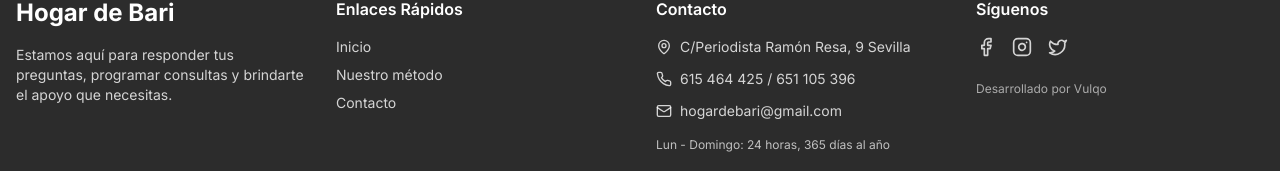
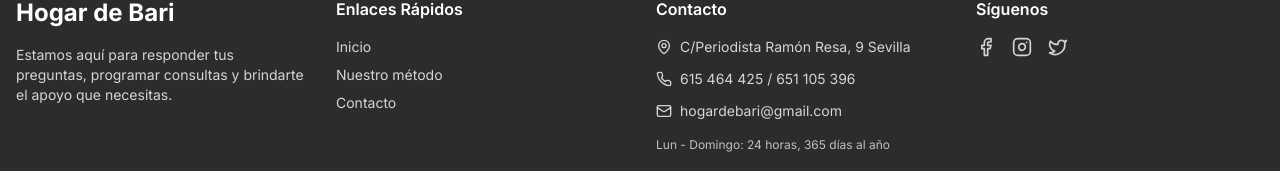
Before and after one commit to alvarogpp12/HOGAR-DE-BARI, a Next.js app: page / in a window 1280 px wide. Shown: the part 4959-5130 px from the top of the page. Built offline with nearby package versions, Linux system fonts and the light colour scheme; a web font is replaced by a local one.

Commit message:
Remove 'Desarrollado por Vulqo' from footer

```diff
--- a/components/footer.tsx
+++ b/components/footer.tsx
@@ -92,9 +92,6 @@ export function Footer() {
 								<Twitter className='h-5 w-5' />
 							</Link>
 						</div>
-						<p className='mt-6 text-xs text-primary-foreground/60'>
-							Desarrollado por Vulqo
-						</p>
 					</div>
 				</div>
 
```
